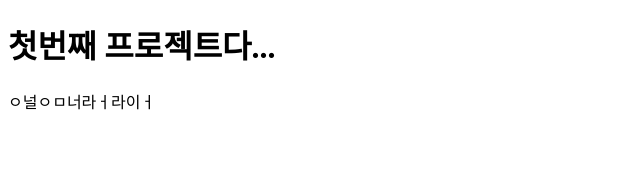
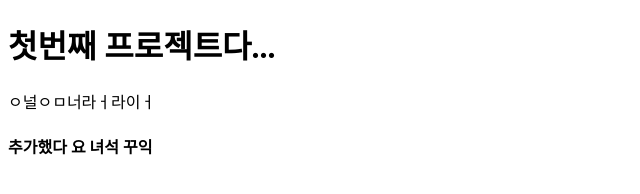
Before and after one commit to angleandsiler/for-fun1, a plain HTML site: page index.html in a window 1280 px wide. Shown: the whole page, without its empty margins (0-640 px from the left). Drawn offline with Linux system fonts and the light colour scheme.

Commit message:
second commit

```diff
--- a/index.html
+++ b/index.html
@@ -11,5 +11,7 @@
   <body>
     <h1>첫번째 프로젝트다...</h1>
     <p>ㅇ널ㅇㅁ너라ㅓ라이ㅓ</p>
+
+    <h4>추가했다 요 녀석 꾸익</h4>
   </body>
 </html>
```
